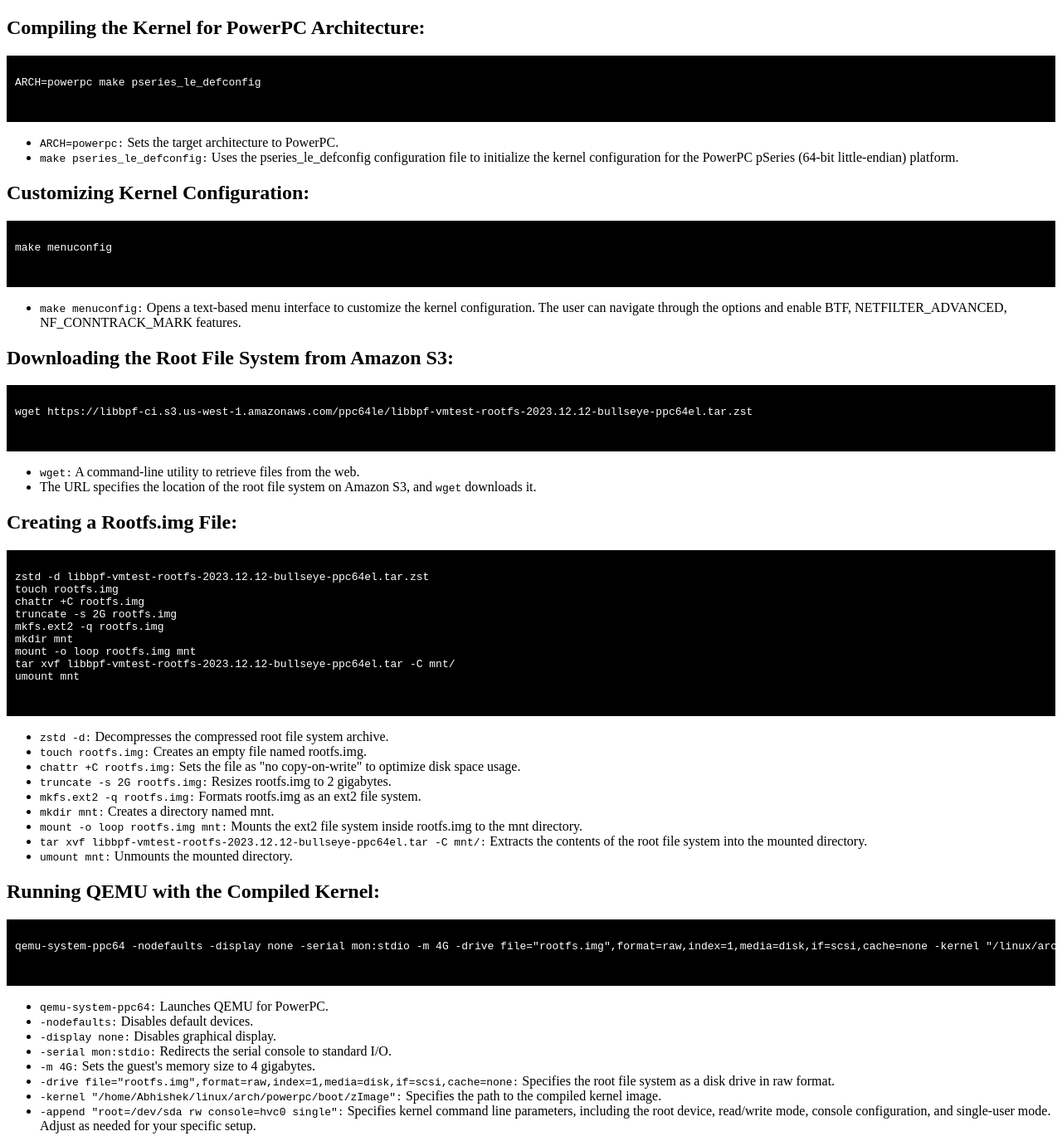
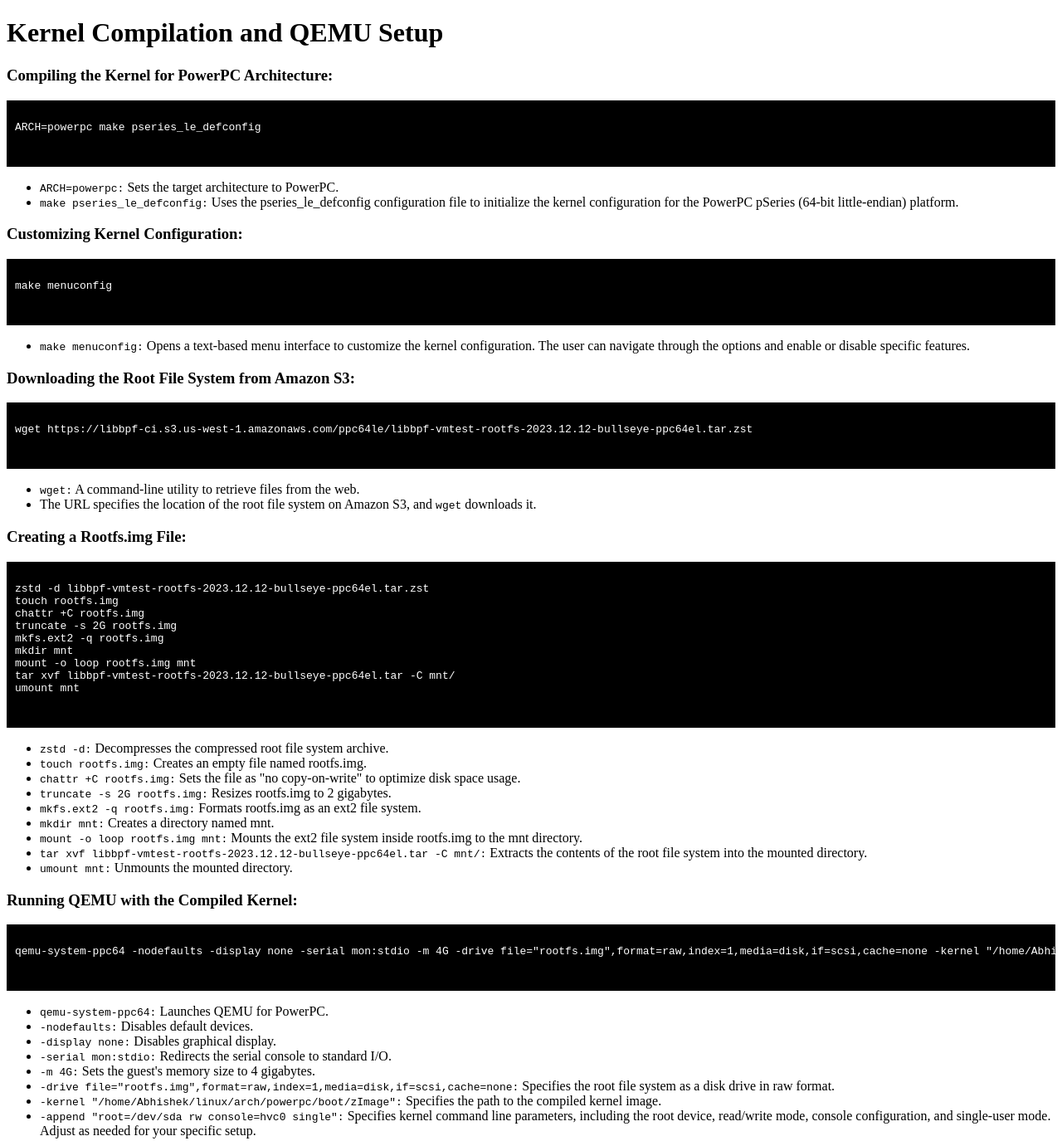
Before and after one commit to dubeyabhishek/resources_publish, a plain HTML site: page index.html in a window 1280 px wide. Shown: the whole page at 83% size. Drawn offline with Linux system fonts and the light colour scheme.

Commit message:
Update index.html

```diff
--- a/index.html
+++ b/index.html
@@ -15,7 +15,9 @@
 
 <body>
 
-    <h2>Compiling the Kernel for PowerPC Architecture:</h2>
+    <h1>Kernel Compilation and QEMU Setup</h1>
+
+    <h3>Compiling the Kernel for PowerPC Architecture:</h3>
     <pre>
     <code>
 ARCH=powerpc make pseries_le_defconfig
@@ -26,17 +28,17 @@ ARCH=powerpc make pseries_le_defconfig
         <li><code>make pseries_le_defconfig:</code> Uses the pseries_le_defconfig configuration file to initialize the kernel configuration for the PowerPC pSeries (64-bit little-endian) platform.</li>
     </ul>
 
-    <h2>Customizing Kernel Configuration:</h2>
+    <h3>Customizing Kernel Configuration:</h3>
     <pre>
     <code>
 make menuconfig
     </code>
     </pre>
     <ul>
-        <li><code>make menuconfig:</code> Opens a text-based menu interface to customize the kernel configuration. The user can navigate through the options and enable BTF, NETFILTER_ADVANCED, NF_CONNTRACK_MARK features.</li>
+        <li><code>make menuconfig:</code> Opens a text-based menu interface to customize the kernel configuration. The user can navigate through the options and enable or disable specific features.</li>
     </ul>
 
-    <h2>Downloading the Root File System from Amazon S3:</h2>
+    <h3>Downloading the Root File System from Amazon S3:</h3>
     <pre>
     <code>
 wget https://libbpf-ci.s3.us-west-1.amazonaws.com/ppc64le/libbpf-vmtest-rootfs-2023.12.12-bullseye-ppc64el.tar.zst
@@ -47,7 +49,7 @@ wget https://libbpf-ci.s3.us-west-1.amazonaws.com/ppc64le/libbpf-vmtest-rootfs-2
         <li>The URL specifies the location of the root file system on Amazon S3, and <code>wget</code> downloads it.</li>
     </ul>
 
-    <h2>Creating a Rootfs.img File:</h2>
+    <h3>Creating a Rootfs.img File:</h3>
     <pre>
     <code>
 zstd -d libbpf-vmtest-rootfs-2023.12.12-bullseye-ppc64el.tar.zst
@@ -73,10 +75,10 @@ umount mnt
         <li><code>umount mnt:</code> Unmounts the mounted directory.</li>
     </ul>
 
-    <h2>Running QEMU with the Compiled Kernel:</h2>
+    <h3>Running QEMU with the Compiled Kernel:</h3>
     <pre>
     <code>
-qemu-system-ppc64 -nodefaults -display none -serial mon:stdio -m 4G -drive file="rootfs.img",format=raw,index=1,media=disk,if=scsi,cache=none -kernel "/linux/arch/powerpc/boot/zImage" -append "root=/dev/sda rw console=hvc0 single"
+qemu-system-ppc64 -nodefaults -display none -serial mon:stdio -m 4G -drive file="rootfs.img",format=raw,index=1,media=disk,if=scsi,cache=none -kernel "/home/Abhishek/linux/arch/powerpc/boot/zImage" -append "root=/dev/sda rw console=hvc0 single"
     </code>
     </pre>
     <ul>
```
